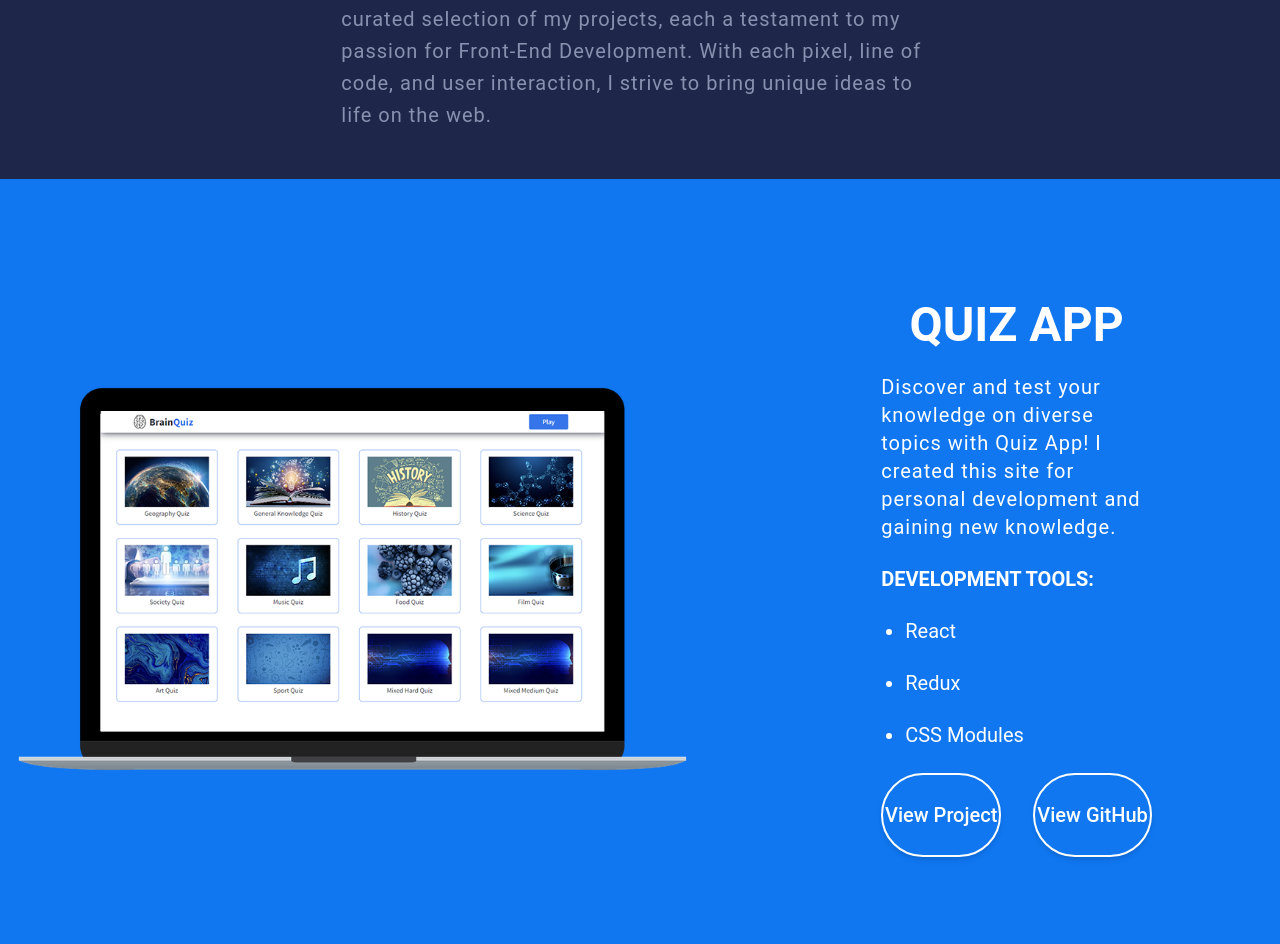
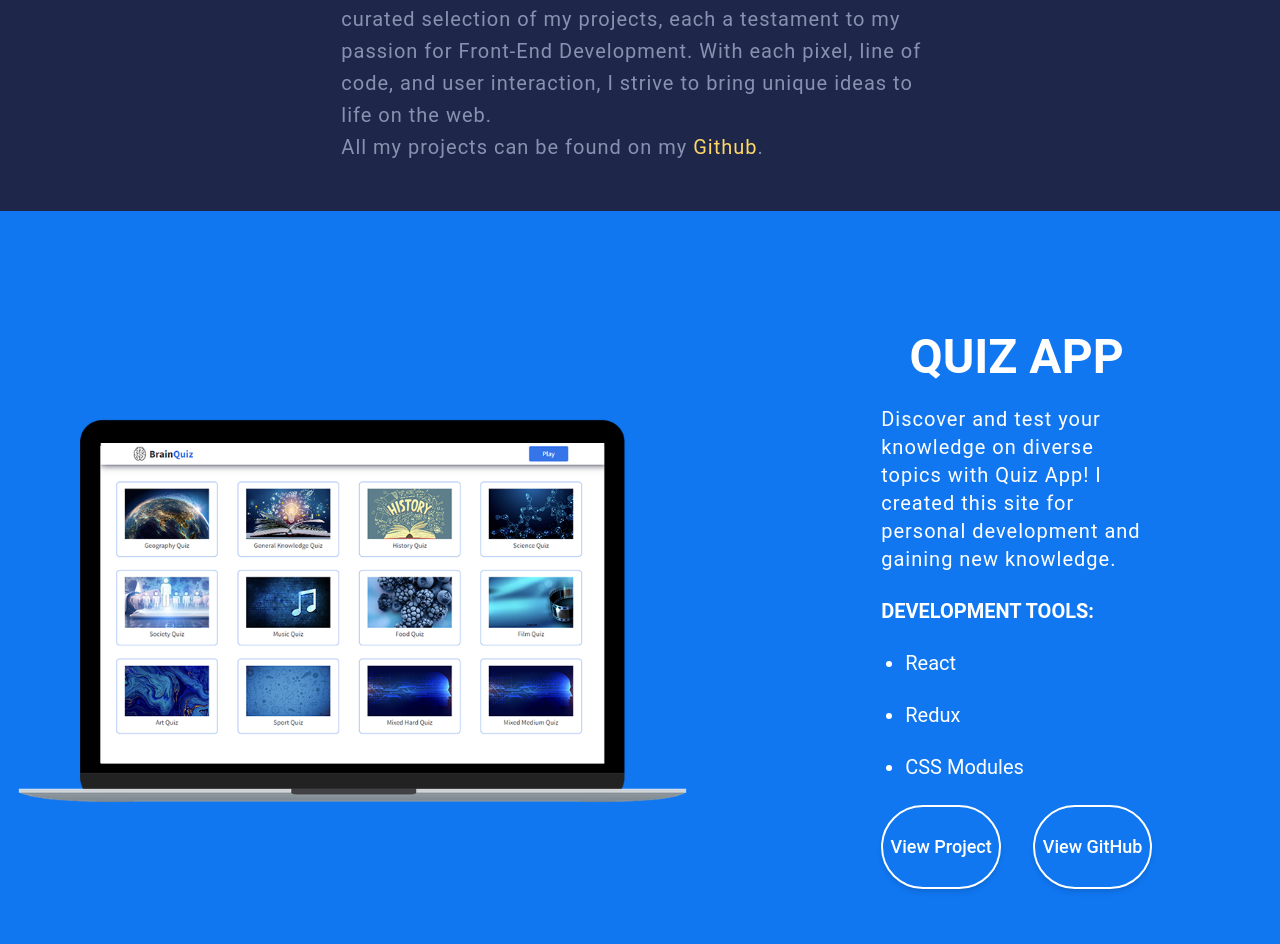
Before and after one commit to yahorlahunovich/web-dev-portfolio, a Next.js app: page / in a window 1280 px wide. Shown: the part 2968-3912 px from the top of the page. Built offline with nearby package versions, Linux system fonts and the light colour scheme.

Commit message:
react-scroll

```diff
--- a/app/layout.tsx
+++ b/app/layout.tsx
@@ -37,7 +37,7 @@ export default function RootLayout({
               isBurgerClicked={isBurgerClicked}
               burgerToggle={burgerToggle}
             />
-            <main className="h-screen duration-300 scroll-smooth ">
+            <main className="h-screen duration-300 snap-y snap-proximity scroll-smooth ">
               {" "}
               {children}
             </main>
--- a/components/Button.tsx
+++ b/components/Button.tsx
@@ -10,7 +10,7 @@ const Button = ({ link, name }: ButtonProps) => {
     <a
       href={link}
       target="_blank"
-      className="relative inline-flex items-center justify-center p-4 px-6 py-3 overflow-hidden font-medium text-white transition duration-300 ease-out border-2 border-white rounded-full shadow-md group"
+      className="relative inline-flex items-center justify-center p-4 px-6 py-3 overflow-hidden font-medium text-white transition duration-300 ease-out border-2 border-white rounded-full shadow-md group text-sm lg:text-lg"
     >
       <span className="absolute inset-0 flex items-center justify-center w-full h-full text-white duration-300 -translate-x-full bg-white group-hover:translate-x-0 ease">
         <svg
@@ -21,9 +21,9 @@ const Button = ({ link, name }: ButtonProps) => {
           xmlns="http://www.w3.org/2000/svg"
         >
           <path
-            stroke-linecap="round"
-            stroke-linejoin="round"
-            stroke-width="2"
+            strokeLinecap="round"
+            strokeLinejoin="round"
+            strokeWidth="2"
             d="M14 5l7 7m0 0l-7 7m7-7H3"
           ></path>
         </svg>
--- a/components/Project.tsx
+++ b/components/Project.tsx
@@ -25,7 +25,7 @@ const Project = ({ project }: ProjectProps) => {
         <p className="text-lg text-white lg:text-xl leading-8 tracking-wider">
           {desc}
         </p>
-        <h5 className="uppercase text-sm lg:text-xl font-bold">
+        <h5 className="uppercase text-lg lg:text-xl font-bold">
           Development tools:
         </h5>
         {tools.map((tool) => (
@@ -36,20 +36,6 @@ const Project = ({ project }: ProjectProps) => {
         <div className="flex flex-row gap-8">
           <Button link={link} name="View Project" />
           <Button link={githubLink} name="View GitHub" />
-          {/* <a
-            href={link}
-            target="_blank"
-            className="uppercase border px-8 py-3 border-white mr-5"
-          >
-            view Project
-          </a>
-          <a
-            href={githubLink}
-            target="_blank"
-            className="uppercase border px-8 py-3 border-white"
-          >
-            view Github
-          </a> */}
         </div>
       </div>
     </div>
--- a/components/layout/Header.tsx
+++ b/components/layout/Header.tsx
@@ -2,6 +2,7 @@
 
 import React, { useEffect, useState } from "react";
 import Image from "next/image";
+import { Link } from "react-scroll";
 import { logo } from "@/public/assets/icons";
 
 type HeaderProps = {
@@ -36,23 +37,31 @@ const Header = ({ isBurgerClicked, burgerToggle }: HeaderProps) => {
       }`}
     >
       <div>
-        <a
-          href="#home"
-          className="flex flex-row  items-center gap-2 uppercase text-xl font-bold hover:text-mainYellow"
+        <Link
+          to="home"
+          spy={true}
+          smooth={true}
+          offset={-50}
+          duration={500}
+          className="cursor-pointer flex flex-row  items-center gap-2 uppercase text-xl font-bold hover:text-mainYellow"
         >
           <Image src={logo} alt="my face" width={30} />
-        </a>
+        </Link>
       </div>
       <nav className={"hidden lg:flex flex-row"}>
         <ul className="flex flex-row gap-5 uppercase">
           {navLinks.map((link) => (
             <li key={link}>
-              <a
-                href={`/#${link}`}
-                className="relative w-fit block after:block after:content-[''] after:absolute after:h-[3px] after:bg-white after:w-full after:scale-x-0 after:hover:scale-x-100 after:transition after:duration-300 after:origin-center"
+              <Link
+                to={`${link}`}
+                spy={true}
+                smooth={true}
+                offset={-30}
+                duration={500}
+                className="relative cursor-pointer w-fit block after:block after:content-[''] after:absolute after:h-[3px] after:bg-white after:w-full after:scale-x-0 after:hover:scale-x-100 after:transition after:duration-300 after:origin-center"
               >
                 {link}
-              </a>
+              </Link>
             </li>
           ))}
           <li>
--- a/components/layout/Projects.tsx
+++ b/components/layout/Projects.tsx
@@ -8,7 +8,7 @@ const Projects = () => {
   return (
     <section
       id="projects"
-      className="flex flex-col justify-center items-center snap-start text-4xl py-32 bg-mainBlue"
+      className="flex flex-col justify-center items-center snap-start text-4xl pt-32 bg-mainBlue"
       // data-aos="zoom-in"
     >
       <h2 className="text-center">My Projects</h2>
@@ -21,16 +21,21 @@ const Projects = () => {
           Development. With each pixel, line of code, and user interaction, I
           strive to bring unique ideas to life on the web.
         </p>
-
+        <p>
+          All my projects can be found on my{" "}
+          <a
+            className="text-mainYellow"
+            href="https://github.com/egorlagunovich?tab=repositories"
+            target="_blank"
+          >
+            Github
+          </a>
+          .
+        </p>
       </div>
       {projects.map((project) => (
         <Project project={project} key={project.title} />
       ))}
-      <Button
-        name="View All Projects"
-        link="https://github.com/egorlagunovich?tab=repositories"
-      />
-      <hr className=" border-[#CDCFCC] w-full m-3" />
     </section>
   );
 };
--- a/components/layout/Skills.tsx
+++ b/components/layout/Skills.tsx
@@ -71,7 +71,7 @@ const Skills = () => {
               alt={icon.name}
               className="h-[70px] sm:h-[125px] hover:fill-mainYellow"
             />
-            <caption className="text-lg">{icon.caption}</caption>
+            <span className="text-lg">{icon.caption}</span>
           </div>
         ))}
       </div>
--- a/package.json
+++ b/package.json
@@ -19,10 +19,12 @@
     "postcss": "8.4.27",
     "react": "18.2.0",
     "react-dom": "18.2.0",
+    "react-scroll": "^1.9.0",
     "tailwindcss": "3.3.3",
     "typescript": "5.1.6"
   },
   "devDependencies": {
-    "@types/aos": "^3.0.4"
+    "@types/aos": "^3.0.4",
+    "@types/react-scroll": "^1.8.8"
   }
 }
```
Also changed, not shown: 1 other file (tests, documents, lock files or other folders).
